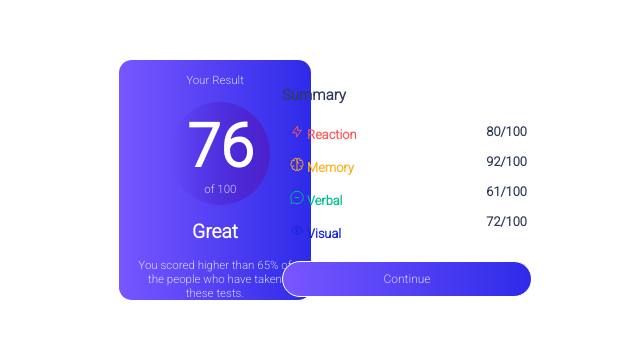
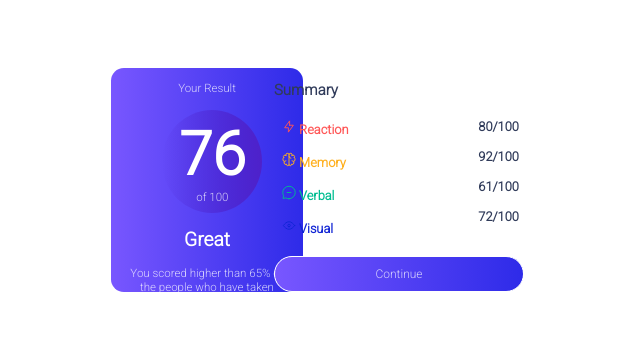
Before and after one commit to Nav6k/javascript-learning-platform, a plain HTML site: page Day12/Task1/index.html in a window 1280 px wide. Shown: the part 220-558 px from the top of the page, without its empty margins (329-969 px from the left). Drawn offline with Linux system fonts and the light colour scheme.

Commit message:
Update style.css

```diff
--- a/Day12/Task1/style.css
+++ b/Day12/Task1/style.css
@@ -24,8 +24,8 @@ p{
 
 .container{
    display:flex;
-    height:15rem;
-    width:24rem;
+    height:14rem;
+    width:25rem;
     display:flex;
     margin:0px auto;
     position:relative;
@@ -37,7 +37,7 @@ p{
     display: flex;
     align-items: start;
     background-image: linear-gradient(to right, hsl(252, 100%, 67%),hsl(241, 81%, 54%));
-    height:15rem;
+    height:14rem;
     width:12rem;
     border-radius: 1em;
     align-content: center;
@@ -49,7 +49,7 @@ p{
     display: flex;
     align-items: start;
     background-color:  hsl(0, 0%, 100%);
-    height:15rem;
+    height:14rem;
     width:12rem;
     border-radius: 1em;
     align-content: center;
@@ -71,6 +71,7 @@ p{
     left:2.5em;
     border-radius: 50%;
     text-align: center;
+
 }
 
 .big-score{
@@ -79,10 +80,7 @@ p{
     font-size: 60px;
 }
 
-.white-content{
 
-    padding:1em;
-}
 .table{
     display:flex;
     justify-content: space-between;
@@ -109,8 +107,7 @@ button{
         width:100%;
         border-radius:0px;
         border-radius: 0px;
-        border-bottom-left-radius: 20px;
-        border-bottom-right-radius: 20px;
+
 
     }
 
@@ -121,8 +118,9 @@ button{
     }
 
     .blue-content{
-        padding: 20px;
+        /* padding: 5px; */
         text-align: center;
+
     }
     .white-content{
         padding: 20px;
```
